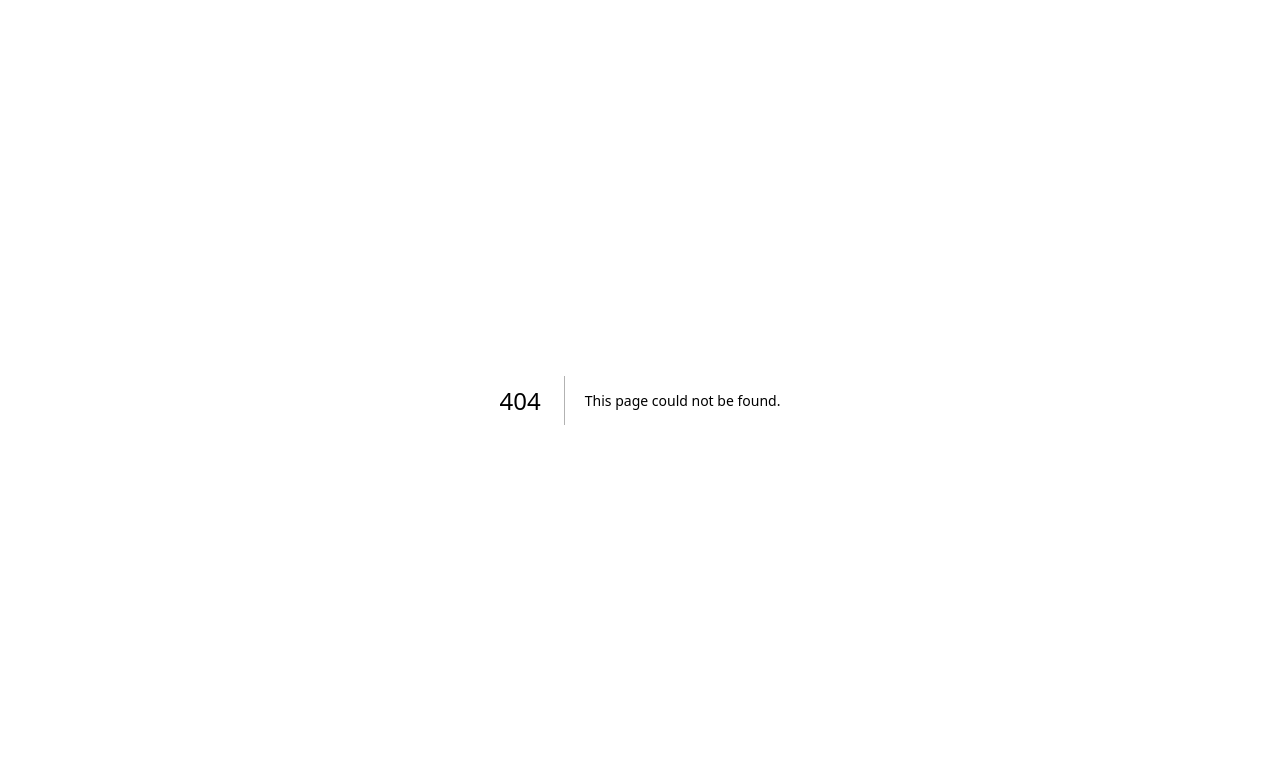
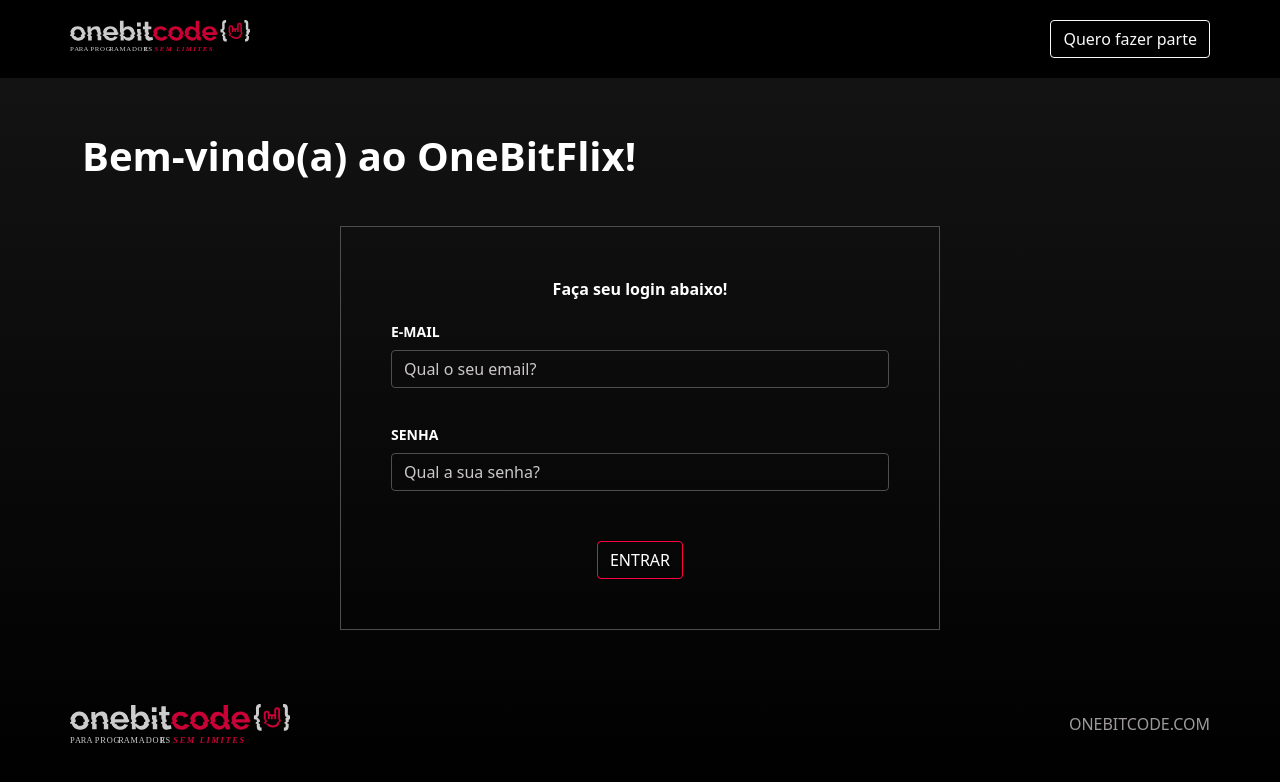
Before and after one commit to ata1de/onebitflix_frontend, a Next.js app: page /login in a window 1280 px wide. Before the commit this address had no page. Shown: the top 782 px of the page. Built offline with nearby package versions, Linux system fonts and the light colour scheme.

Commit message:
finished login page

```diff
--- /dev/null
+++ b/pages/login.tsx
@@ -0,0 +1,49 @@
+import React, { useEffect, useState } from 'react'
+import styles from '../styles/registerLogin.module.scss'
+import Head from 'next/head'
+import HeaderGeneric from '@/src/components/common/headerGeneric'
+import { Container } from 'reactstrap'
+import FormLogin from '@/src/components/login/formLogin'
+import Footer from '@/src/components/common/footer'
+import ToastComponent from '@/src/components/common/toast'
+import { useRouter } from 'next/router'
+
+const Login = () => {
+    const router = useRouter()
+    const [toastColor, setToastColor] = useState("");
+    const [toastIsOpen, setToastIsOpen] = useState(false);
+    const [toastMessage, setToastMessage] = useState("");
+
+
+    useEffect(() => {
+        const registredSucess = router.query.registred;
+
+        if (registredSucess == 'true') {
+           	setToastColor("bg-success");
+            setToastIsOpen(true);
+                setTimeout(() => {
+                setToastIsOpen(false);
+            }, 1000 * 3);
+            setToastMessage("Cadatro feito com sucesso!");}
+        }, [router.query])
+
+    return (
+        <div>
+            <Head>
+                <title>Onebitflix - Login</title>
+                <link rel="shortcut icon" href="/favicon.svg" type="image/x-icon" />
+            </Head>
+            <main className={styles.main}>
+                <HeaderGeneric logoUrl="/" btnUrl="/register" btnContent="Quero fazer parte"/>
+                <Container className="py-5">
+                    <p className={styles.formTitle}>Bem-vindo(a) ao OneBitFlix!</p>
+                    <FormLogin setToastIsOpen={setToastIsOpen} setToastMessage={setToastMessage} setToastColor={setToastColor} router={router}/>
+                </Container>
+                <Footer/>
+                <ToastComponent isOpen={toastIsOpen} message={toastMessage} color={toastColor}/>
+            </main>
+        </div>
+  )
+}
+
+export default Login
--- a/src/components/common/headerGeneric/index.tsx
+++ b/src/components/common/headerGeneric/index.tsx
@@ -2,7 +2,6 @@
 import styles from './styles.module.scss'
 import { Button, Container } from 'reactstrap'
 import Link from 'next/link'
-
 
 interface props {
     logoUrl: string,
--- a/src/components/formRegister/styles.module.scss
+++ /dev/null
@@ -1,69 +0,0 @@
-@import "../../../styles/colors.module.scss";
-
-.form {
-  width: 600px;
-  padding: 50px;
-  border: 1px solid $darkGray;
-  margin: 0 auto;
-}
-
-.label {
-    font-size: 14px;
-    font-weight: bold;
-    padding-top: 20px;
-}
-.input {
-    border-color: $darkGray;
-    background-color: transparent;
-    color: white;
-
-    &::placeholder {
-      color: $lightGray;
-    }
-    &:focus {
-      background-color: transparent;
-      border-color: $lightGray;
-      color: white;
-      box-shadow: none;
-    }
-}
-.inputName {
-    @extend .input;
-    text-transform: uppercase;
-    &::placeholder {
-      text-transform: none;
-    }
-}
-.formBtn {
-    display: block;
-    margin: 50px auto 0 auto;
-    border-color: $lightRed;
-    color: white;
-
-    &:hover {
-      background-color: transparent;
-      color: $lightGray;
-      border-color: $darkRed;
-    }
-}
-
-@media (max-width: 767px) {
-    .formTitle {
-      font-size: 30px;
-    }
-    .form {
-      width: 95%;
-    }
-}
-@media (max-width: 575px) {
-    .form {
-      padding: 50px 10px;
-    }
-}
-
-@media (max-width: 423px) {
-    .formTitle {
-      font-size: 24px;
-      text-align: center;
-    }
-  }
--- /dev/null
+++ b/src/components/login/formLogin/index.tsx
@@ -0,0 +1,67 @@
+import React, { FormEvent } from 'react'
+import { Button, Form, FormGroup, Input, Label } from 'reactstrap'
+import styles from '../../../../styles/registerLogin.module.scss'
+import { NextRouter } from 'next/router'
+import LoginFunction from '@/src/helpers/login'
+
+interface FormLoginProps {
+    setToastIsOpen: React.Dispatch<React.SetStateAction<boolean>>;
+    setToastMessage: React.Dispatch<React.SetStateAction<string>>;
+    setToastColor: React.Dispatch<React.SetStateAction<string>>;
+    router: NextRouter
+}
+
+const FormLogin: React.FC<FormLoginProps> = ({
+    setToastIsOpen,
+    setToastMessage,
+    setToastColor,
+    router,
+}) => {
+
+    const handleLogin = async (event: FormEvent<HTMLFormElement>) => {
+        event.preventDefault();
+
+        LoginFunction(event, router, setToastIsOpen, setToastColor, setToastMessage)
+    }
+
+  return (
+    <div>
+    <Form className={styles.form} onSubmit={handleLogin}>
+	    <p className="text-center">
+	        <strong>Faça seu login abaixo!</strong>
+        </p>
+        <FormGroup>
+            <Label for="email" className={styles.label}>
+            E-MAIL
+            </Label>
+            <Input
+                id="email"
+                name="email"
+                type="email"
+                placeholder="Qual o seu email?"
+                required
+                className={styles.input}
+            />
+        </FormGroup>
+        <FormGroup>
+            <Label for="password" className={styles.label}>
+            SENHA
+            </Label>
+            <Input
+                id="password"
+                name="password"
+                type="password"
+                placeholder="Qual a sua senha?"
+                required
+                className={styles.input}
+            />
+        </FormGroup>
+        <Button outline className={styles.formBtn}>
+                ENTRAR
+        </Button>
+	</Form>
+    </div>
+  )
+}
+
+export default FormLogin
--- a/src/components/formRegister/index.tsx
+++ b/src/components/register/formRegister/index.tsx
@@ -1,6 +1,6 @@
-import React, { FormEvent, useState } from 'react'
+import React, { FormEvent } from 'react'
 import { Button , Form, FormGroup, Input, Label } from 'reactstrap'
-import styles from './styles.module.scss'
+import styles from '../../../../styles/registerLogin.module.scss'
 import registerFunction from '@/src/helpers/register';
 import { useRouter } from 'next/router';
 
--- /dev/null
+++ b/src/helpers/login.ts
@@ -0,0 +1,28 @@
+import { FormEvent } from "react";
+import authService from "../services/authService";
+import { NextRouter } from "next/router";
+
+
+
+const LoginFunction = async(event: FormEvent<HTMLFormElement>, router: NextRouter, setToastIsOpen:  React.Dispatch<React.SetStateAction<boolean>>, setToastColor: React.Dispatch<React.SetStateAction<string>>, setToastMessage: React.Dispatch<React.SetStateAction<string>>) => {
+
+    const formData = new FormData(event.currentTarget);
+    const email = formData.get("email")!.toString();
+    const password = formData.get("password")!.toString();
+    const params = { email, password };
+
+    const { status } = await authService.login(params);
+
+    if (status === 200) {
+        router.push("/home");
+    } else {
+        setToastColor("bg-danger");
+        setToastIsOpen(true);
+        setTimeout(() => {
+            setToastIsOpen(false);
+        }, 1000 * 3);
+        setToastMessage("Email ou senha incorretos!");
+        }
+}
+
+export default LoginFunction
--- a/src/helpers/register.ts
+++ b/src/helpers/register.ts
@@ -28,8 +28,8 @@
 
     const {data, status} = await authService.register(params)
 
-    if (data.status === 201) {
-      router.push("/login?sucess=true");
+    if (status === 201) {
+      router.push("/login?registred=true");
     } else {
       setToastIsOpen(true);
       setTimeout(() => {
--- a/src/services/authService.ts
+++ b/src/services/authService.ts
@@ -8,6 +8,11 @@
   email: string;
   password: string;
 }
+
+interface LoginParams {
+    email: string;
+    password: string;
+  }
 
 const authService = {
     register: async(params: RegisterParams) => {
@@ -22,7 +27,24 @@
         })
 
         return res
-    }
+    },
+    login: async (params: LoginParams) => {
+        const res = await api.post("/auth/login", params).catch((error) => {
+        if (error.response.status === 400 || error.response.status === 401) {
+            console.log(error)
+            return error.response;
+        }
+        console.log(error)
+        return error;
+        });
+
+        if (res.status === 200) {
+            sessionStorage.setItem("onebitflix-token", res.data.token);
+        }
+
+        console.log(res)
+        return res;
+    },
 }
 
 export default authService
--- a/styles/registerLogin.module.scss
+++ b/styles/registerLogin.module.scss
@@ -9,6 +9,74 @@
     font-weight: bold;
     margin-bottom: 40px;
   }
+
+.form {
+    width: 600px;
+    padding: 50px;
+    border: 1px solid $darkGray;
+    margin: 0 auto;
+}
+
+.label {
+      font-size: 14px;
+      font-weight: bold;
+      padding-top: 20px;
+}
+.input {
+      border-color: $darkGray;
+      background-color: transparent;
+      color: white;
+
+      &::placeholder {
+        color: $lightGray;
+      }
+      &:focus {
+        background-color: transparent;
+        border-color: $lightGray;
+        color: white;
+        box-shadow: none;
+      }
+}
+.inputName {
+      @extend .input;
+      text-transform: uppercase;
+      &::placeholder {
+        text-transform: none;
+      }
+}
+.formBtn {
+      display: block;
+      margin: 50px auto 0 auto;
+      border-color: $lightRed;
+      color: white;
+
+      &:hover {
+        background-color: transparent;
+        color: $lightGray;
+        border-color: $darkRed;
+      }
+}
+
+@media (max-width: 767px) {
+      .formTitle {
+        font-size: 30px;
+      }
+      .form {
+        width: 95%;
+      }
+}
+@media (max-width: 575px) {
+      .form {
+        padding: 50px 10px;
+      }
+}
+
+@media (max-width: 423px) {
+      .formTitle {
+        font-size: 24px;
+        text-align: center;
+      }
+}
 
 @media (max-width: 767px) {
     .formTitle {
```
Also changed, not shown: pages/register.tsx (+8 -5 lines).
